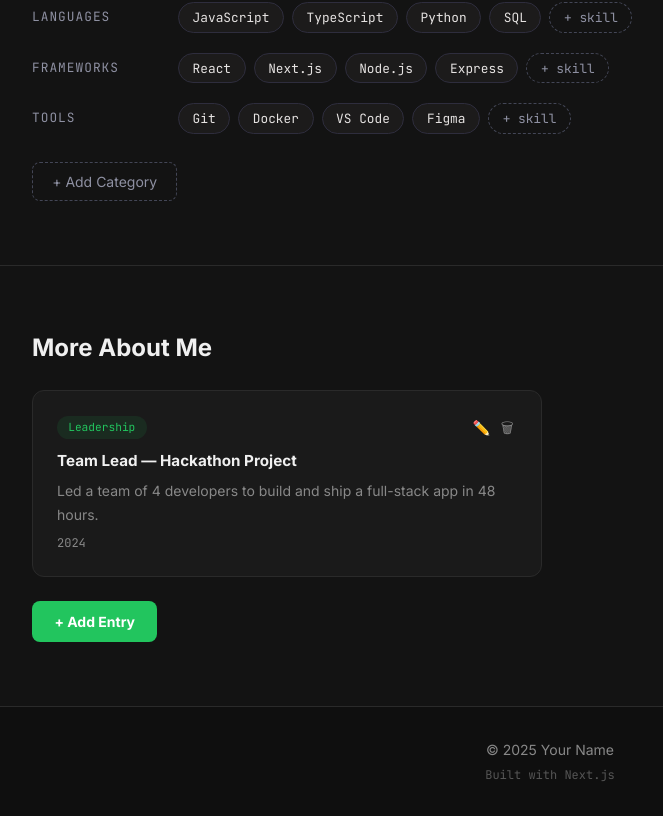
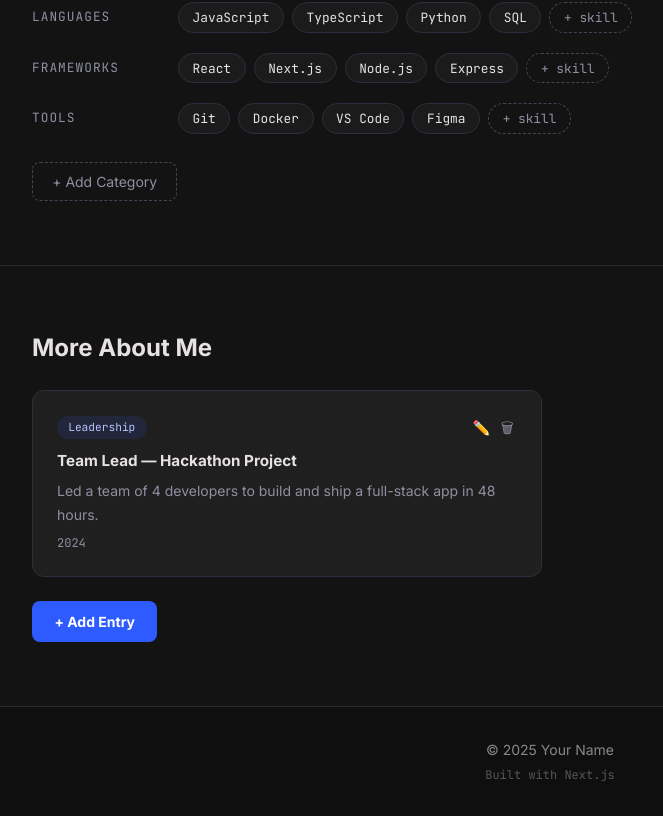
Before and after one commit to mainuddinMains/devfolio, a Next.js app: page / in a window 1280 px wide. Shown: the part 1884-2700 px from the top of the page, without its empty margins (90-753 px from the left). Built offline with nearby package versions, Linux system fonts and the light colour scheme.

Commit message:
Update components/ExtrasSection.tsx

```diff
--- a/components/ExtrasSection.tsx
+++ b/components/ExtrasSection.tsx
@@ -22,19 +22,19 @@ function uid() {
 const TYPES: Extra['type'][] = ['Leadership', 'Award', 'Certification', 'Volunteering', 'Other']
 
 const badgeStyle: Record<Extra['type'], { background: string; color: string }> = {
-  Leadership:    { background: 'rgba(34,197,94,0.1)',    color: '#22c55e' },
+  Leadership:    { background: 'rgba(46,91,255,0.12)',   color: '#b8c3ff' },
   Award:         { background: 'rgba(251,191,36,0.1)',   color: '#fbbf24' },
   Certification: { background: 'rgba(59,130,246,0.1)',   color: '#3b82f6' },
   Volunteering:  { background: 'rgba(244,114,182,0.1)',  color: '#f472b6' },
-  Other:         { background: 'rgba(255,255,255,0.05)', color: '#888'    },
+  Other:         { background: 'rgba(255,255,255,0.05)', color: '#8e90a2' },
 }
 
 const inputStyle: React.CSSProperties = {
   width: '100%',
-  background: '#111',
-  border: '1px solid #2a2a2a',
+  background: '#1c1b1b',
+  border: '1px solid #2e2d3d',
   borderRadius: '6px',
-  color: '#f0f0f0',
+  color: '#e5e2e1',
   padding: '0.5rem 0.75rem',
   fontSize: '0.875rem',
   fontFamily: 'inherit',
@@ -45,7 +45,7 @@ const inputStyle: React.CSSProperties = {
 const labelStyle: React.CSSProperties = {
   display: 'block',
   fontSize: '0.75rem',
-  color: '#888',
+  color: '#8e90a2',
   marginBottom: '0.3rem',
 }
 
@@ -64,7 +64,7 @@ function IconBtn({ onClick, title, children }: { onClick: () => void; title: str
         border: 'none',
         cursor: 'pointer',
         fontSize: '0.9rem',
-        color: hovered ? '#f0f0f0' : '#888',
+        color: hovered ? '#e5e2e1' : '#8e90a2',
         padding: '0.1rem 0.2rem',
         transition: 'color 0.15s',
       }}
@@ -115,8 +115,8 @@ function ExtrasForm({ initial, onSave, onCancel }: ExtrasFormProps) {
   return (
     <div
       style={{
-        background: '#1a1a1a',
-        border: '1px solid #22c55e',
+        background: '#201f1f',
+        border: '1px solid #2e5bff',
         borderRadius: '12px',
         padding: '1.5rem',
         display: 'flex',
@@ -142,25 +142,25 @@ function ExtrasForm({ initial, onSave, onCancel }: ExtrasFormProps) {
       <div>
         <label style={labelStyle}>Title *</label>
         <input
-          style={{ ...inputStyle, borderColor: errors.title ? '#ef4444' : '#2a2a2a' }}
+          style={{ ...inputStyle, borderColor: errors.title ? '#f38ba8' : '#2e2d3d' }}
           value={form.title}
           onChange={(e) => set('title', e.target.value)}
           placeholder="e.g. Dean's List"
         />
-        {errors.title && <span style={{ color: '#ef4444', fontSize: '0.75rem' }}>{errors.title}</span>}
+        {errors.title && <span style={{ color: '#f38ba8', fontSize: '0.75rem' }}>{errors.title}</span>}
       </div>
 
       {/* Description */}
       <div>
         <label style={labelStyle}>Description *</label>
         <textarea
-          style={{ ...inputStyle, borderColor: errors.description ? '#ef4444' : '#2a2a2a', resize: 'vertical' }}
+          style={{ ...inputStyle, borderColor: errors.description ? '#f38ba8' : '#2e2d3d', resize: 'vertical' }}
           rows={3}
           value={form.description}
           onChange={(e) => set('description', e.target.value)}
           placeholder="Brief description..."
         />
-        {errors.description && <span style={{ color: '#ef4444', fontSize: '0.75rem' }}>{errors.description}</span>}
+        {errors.description && <span style={{ color: '#f38ba8', fontSize: '0.75rem' }}>{errors.description}</span>}
       </div>
 
       {/* Date */}
@@ -179,7 +179,7 @@ function ExtrasForm({ initial, onSave, onCancel }: ExtrasFormProps) {
         <button
           onClick={handleSave}
           style={{
-            background: '#22c55e',
+            background: '#2e5bff',
             color: '#fff',
             border: 'none',
             borderRadius: '8px',
@@ -195,8 +195,8 @@ function ExtrasForm({ initial, onSave, onCancel }: ExtrasFormProps) {
           onClick={onCancel}
           style={{
             background: 'none',
-            color: '#888',
-            border: '1px solid #2a2a2a',
+            color: '#8e90a2',
+            border: '1px solid #2e2d3d',
             borderRadius: '8px',
             padding: '0.5rem 1.2rem',
             fontSize: '0.875rem',
@@ -224,8 +224,8 @@ function ExtraCard({ extra, onEdit, onDelete }: ExtraCardProps) {
   return (
     <div
       style={{
-        background: '#1a1a1a',
-        border: '1px solid #2a2a2a',
+        background: '#201f1f',
+        border: '1px solid #2e2d3d',
         borderRadius: '12px',
         padding: '1.5rem',
       }}
@@ -251,18 +251,18 @@ function ExtraCard({ extra, onEdit, onDelete }: ExtraCardProps) {
       </div>
 
       {/* Title */}
-      <p style={{ fontWeight: 700, fontSize: '0.95rem', color: '#f0f0f0', marginTop: '0.6rem' }}>
+      <p style={{ fontWeight: 700, fontSize: '0.95rem', color: '#e5e2e1', marginTop: '0.6rem' }}>
         {extra.title}
       </p>
 
       {/* Description */}
-      <p style={{ fontSize: '0.875rem', color: '#888', lineHeight: 1.7, marginTop: '0.4rem' }}>
+      <p style={{ fontSize: '0.875rem', color: '#8e90a2', lineHeight: 1.7, marginTop: '0.4rem' }}>
         {extra.description}
       </p>
 
       {/* Date */}
       {extra.date && (
-        <p style={{ fontFamily: 'var(--font-mono)', fontSize: '0.75rem', color: '#888', marginTop: '0.5rem' }}>
+        <p style={{ fontFamily: 'var(--font-mono)', fontSize: '0.75rem', color: '#8e90a2', marginTop: '0.5rem' }}>
           {extra.date}
         </p>
       )}
@@ -321,7 +321,7 @@ export default function ExtrasSection() {
 
   return (
     <section id="more" style={{ padding: '4rem 2rem', maxWidth: '1100px', margin: '0 auto' }}>
-      <h2 style={{ fontSize: '1.5rem', fontWeight: 700, color: '#f0f0f0', marginBottom: '1.5rem' }}>
+      <h2 style={{ fontSize: '1.5rem', fontWeight: 700, color: '#e5e2e1', marginBottom: '1.5rem' }}>
         More About Me
       </h2>
 
@@ -362,7 +362,7 @@ export default function ExtrasSection() {
         <button
           onClick={() => { setEditingId(null); setAdding(true) }}
           style={{
-            background: '#22c55e',
+            background: '#2e5bff',
             color: '#fff',
             border: 'none',
             borderRadius: '8px',
```
